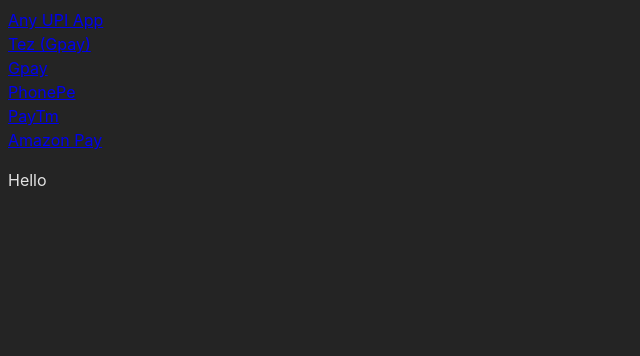
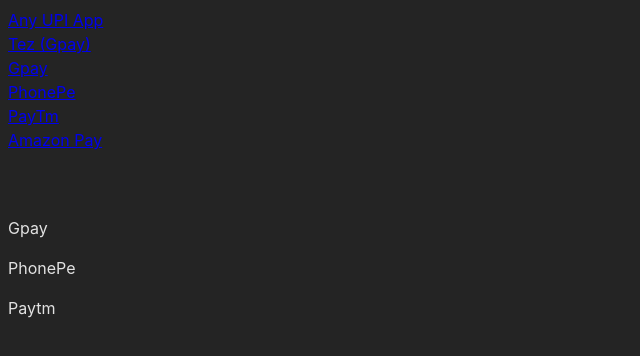
Before and after one commit to AbhirupGhosh-git/upi-redirection, a React (Vite) app: page / in a window 1280 px wide. Shown: the top 356 px of the page, without its empty margins (0-640 px from the left). Built offline with nearby package versions, Linux system fonts and the light colour scheme.

Commit message:
Play store redirection checking

```diff
--- a/src/App.jsx
+++ b/src/App.jsx
@@ -1,20 +1,20 @@
-import React, { useEffect, useState } from "react";
+import React from "react";
 
 const App = () => {
-  const [data, setData] = useState("");
+  const redirectApp = (e) => {
+    console.log(e.target.id);
 
-  useEffect(() => {
-    let text = "Hello ";
-    (async () => {
-      const relatedApps = await navigator.getInstalledRelatedApps();
-      console.log(relatedApps);
-      relatedApps.forEach((app, i) => {
-        console.log(i, ":", app.id, app.platform, app.url);
-        text += app.id;
-      });
-    })();
-    setData(text);
-  }, []);
+    const appURLs = {
+      paytm: "paytmmp://pay?pa=upiaddress@okhdfcbank&pn=JohnDoe&cu=INR",
+      gpay: "amazon://upi/pay?pa=upiaddress@okhdfcbank&pn=JohnDoe&cu=INR",
+      phonepe: "phonepe://pay?pa=upiaddress@okhdfcbank&pn=JohnDoe&cu=INR",
+    };
+    setTimeout(() => {
+      window.location = appURLs[e.target.id];
+    }, 100);
+    window.location =
+      "https://play.google.com/store/apps/details?id=com.ea.game.nfs14";
+  };
 
   return (
     <React.Fragment>
@@ -41,7 +41,16 @@
       <a href="amzn1://pay?pa=upiaddress@okhdfcbank&pn=JohnDoe&cu=INR">
         Amazon Pay
       </a>
-      <p>{data}</p>
+
+      <br />
+      <br />
+      <br />
+
+      <div onClick={redirectApp}>
+        <p id="gpay">Gpay</p>
+        <p id="phonepe">PhonePe</p>
+        <p id="paytm">Paytm</p>
+      </div>
     </React.Fragment>
   );
 };
```
